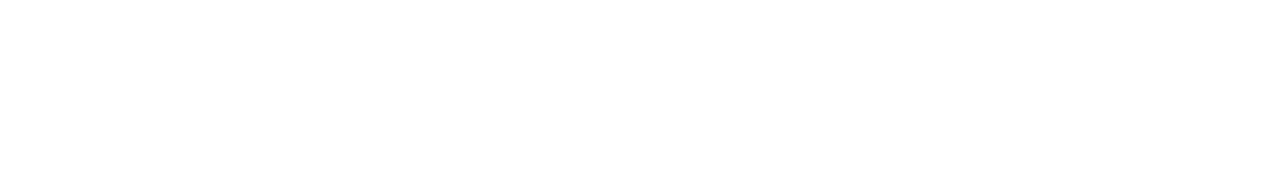
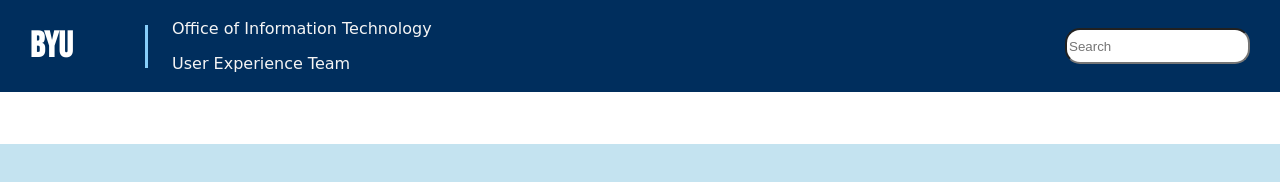
Before and after one commit to tunacetin/web-tutorial-html-css, a plain HTML site: page 15Dec21/tr/index.html in a window 1280 px wide. Drawn offline with Linux system fonts and the light colour scheme.

Commit message:
15Dec2021

```diff
--- /dev/null
+++ b/15Dec21/en/main.css
@@ -0,0 +1,3 @@
+body {
+  background-color: rgb(189, 235, 210);
+}
--- /dev/null
+++ b/15Dec21/tr/css/flex.css
@@ -0,0 +1,45 @@
+* {
+    margin: 0;
+    padding: 0;
+    box-sizing: border-box;
+}
+
+.flexBox {
+    display: flex;
+    justify-content: center;
+    align-items: center;
+    width: 100%;
+    border: 3px solid orange;
+    height: 700px;
+}
+
+.example {
+    width: 250px;
+    height: 250px;
+}
+
+#example1 {
+    background-color: red;
+    /* height: 300px; */
+}
+
+#example2 {
+    background-color: green;
+    /* height: 400px; */
+}
+#example3 {
+    background-color: blue;
+    /* height: 150px; */
+}
+#example4 {
+    background-color: pink;
+}
+#example5{
+    background-color: yellow;
+}
+#example6{
+    background-color: black;
+}
+#example7{
+background-color: brown;
+}
--- a/15Dec21/tr/css/style.css
+++ b/15Dec21/tr/css/style.css
@@ -2,3 +2,68 @@ body {
   margin: 0;
   padding: 0;
 }
+
+a {
+  text-decoration: none;
+}
+
+header {
+  height: 144px;
+  display: flex;
+  width: 100%;
+  flex-direction: column;
+}
+
+.header-top {
+  background-color: #002e5d;
+  height: 92px;
+  display: flex;
+  justify-content: space-between;
+  align-items: center;
+}
+
+.header-top span {
+  display: inline-block;
+}
+.header-top input{
+  height: 30px;
+  margin-right: 30px;
+  border-radius: 15px;
+}
+
+.logo {
+  width: 115px;
+  margin-top: 24px;
+  margin-bottom: 24px;
+  color: white;
+  font-size: 36px;
+  font-weight: 700;
+  font-family: 'Bebas Neue', cursive;
+  margin-left: 30px;
+  border-right: 3px solid lightskyblue;
+}
+
+.description {
+  /* width: 72%; */
+  margin-left: 24px;
+  display: flex;
+  justify-content: space-evenly;
+  /* flex-direction: column; */
+  flex: 1;
+}
+
+.description p {
+  width: 100%;
+  color: whitesmoke;
+  font-family: 'Corinthia', cursive;
+}
+
+.header-bottom {
+  background-color: white;
+  height: 52px;
+}
+
+main {
+  height: 800px;
+  background-color: #c4e3f0;
+}
--- a/15Dec21/tr/index.html
+++ b/15Dec21/tr/index.html
@@ -4,10 +4,28 @@
   <meta charset="UTF-8">
   <meta http-equiv="X-UA-Compatible" content="IE=edge">
   <meta name="viewport" content="width=device-width, initial-scale=1.0">
-  <title>15 Aralık 2021 - Display Flex</title>
+  <title>Home</title>
   <link rel="stylesheet" href="css/style.css">
+  <link href="https://fonts.googleapis.com/css2?family=Bebas+Neue&display=swap" rel="stylesheet">
 </head>
 <body>
+  <header>
+    <div class="header-top">
+      <span class="logo">
+        BYU
+      </span>
 
+      <span class="description">
+        <p>Office of Information Technology</p>
+        <p>User Experience Team</p>
+      </span>
+
+      <input type="text" placeholder="Search">
+    </div>
+    <div class="header-bottom"></div>
+  </header>
+  <main>
+
+  </main>
 </body>
 </html>
```
Also changed, not shown: 15Dec21/en/about.html (added, +16 -0 lines), 15Dec21/en/index.html (+34 -0 lines), 15Dec21/tr/flex.html (added, +21 -0 lines).
